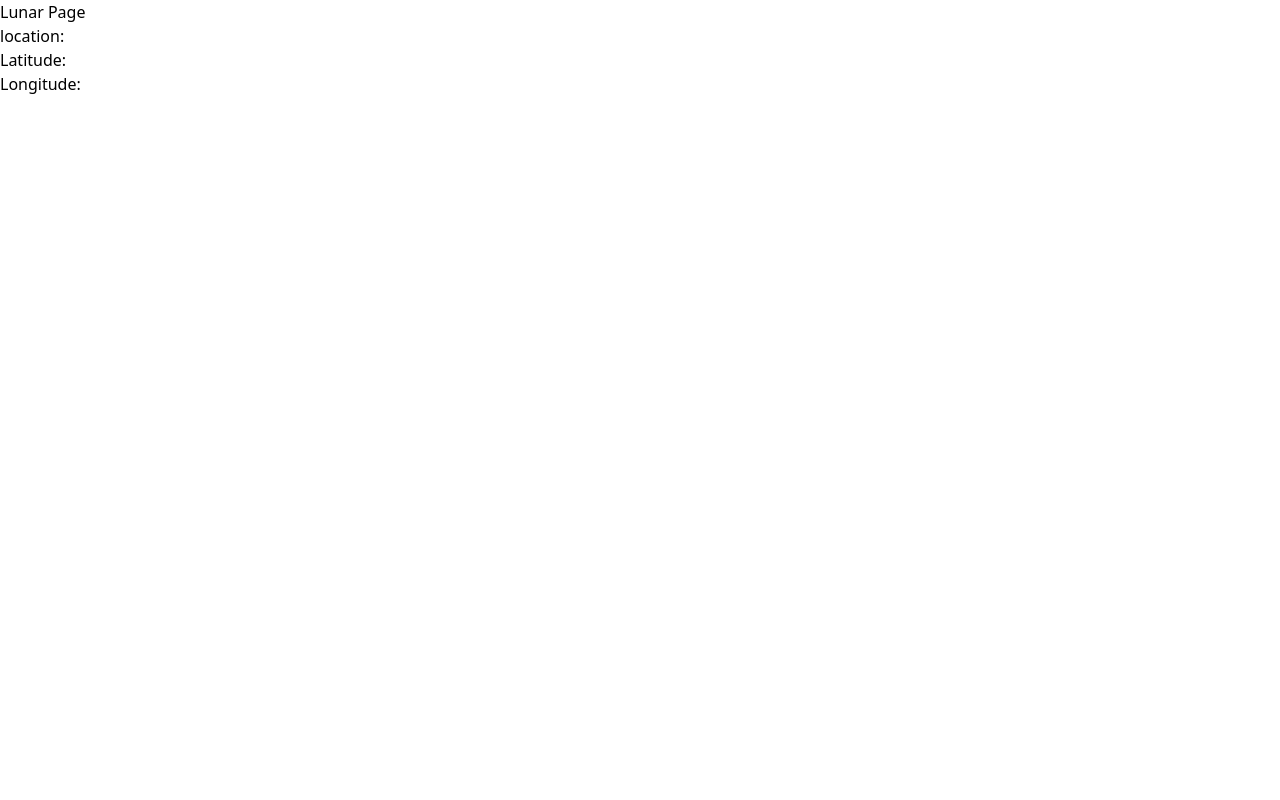
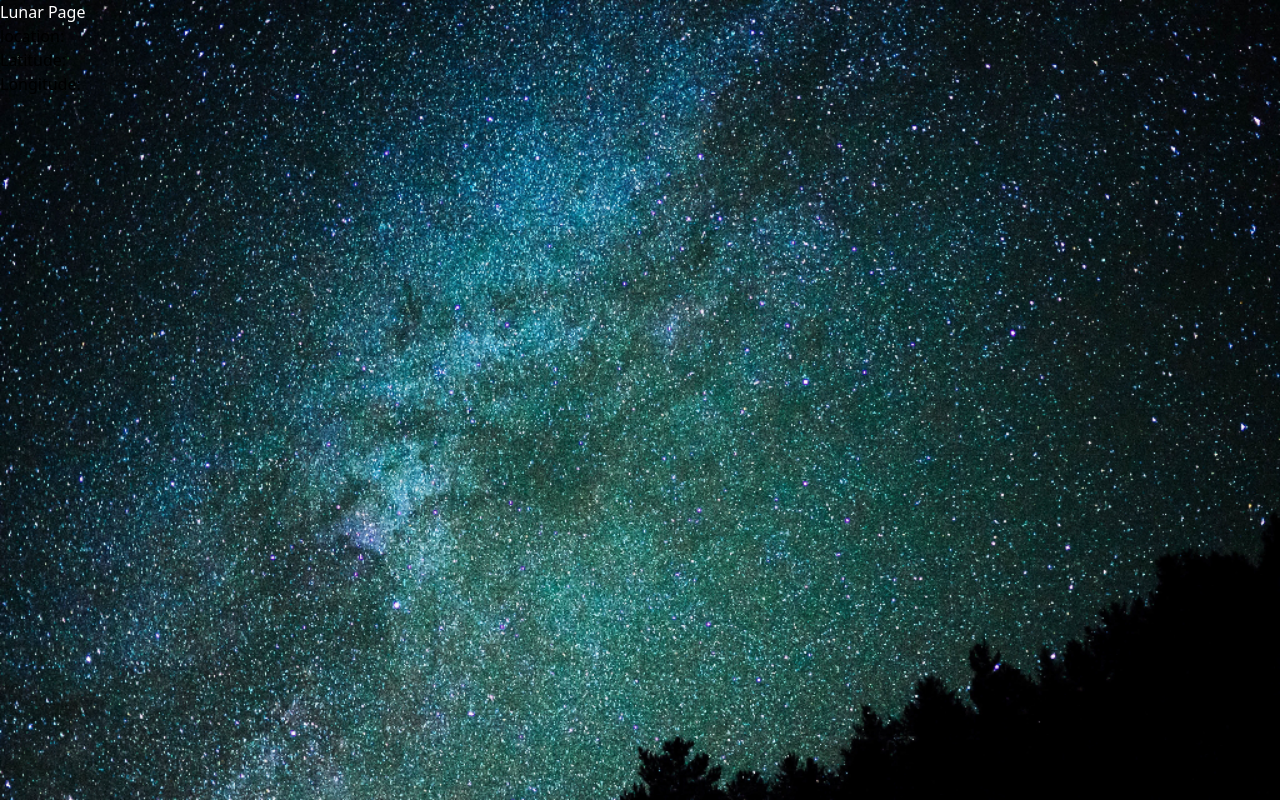
Before and after one commit to reactronauts/untitled-tide-app, a React (Vite) app: page /lunar in a window 1280 px wide. Built offline with nearby package versions, Linux system fonts and the light colour scheme; no server answers.

Commit message:
feat(styling): route initialised. background image added

```diff
--- a/src/pages/LunarPage.jsx
+++ b/src/pages/LunarPage.jsx
@@ -2,8 +2,9 @@ import { GetUserLocation } from "../components/GetUserLocation";
 
 export function LunarPage(props) {
     return (
-        <div>
-            <h1>Lunar Page</h1>
+        <div className="bg-[url('src/images/nightSky.jpg')] h-screen bg-cover">
+
+            <h1 className="text-white">Lunar Page</h1>
                 <GetUserLocation />
         </div>
     )
```
